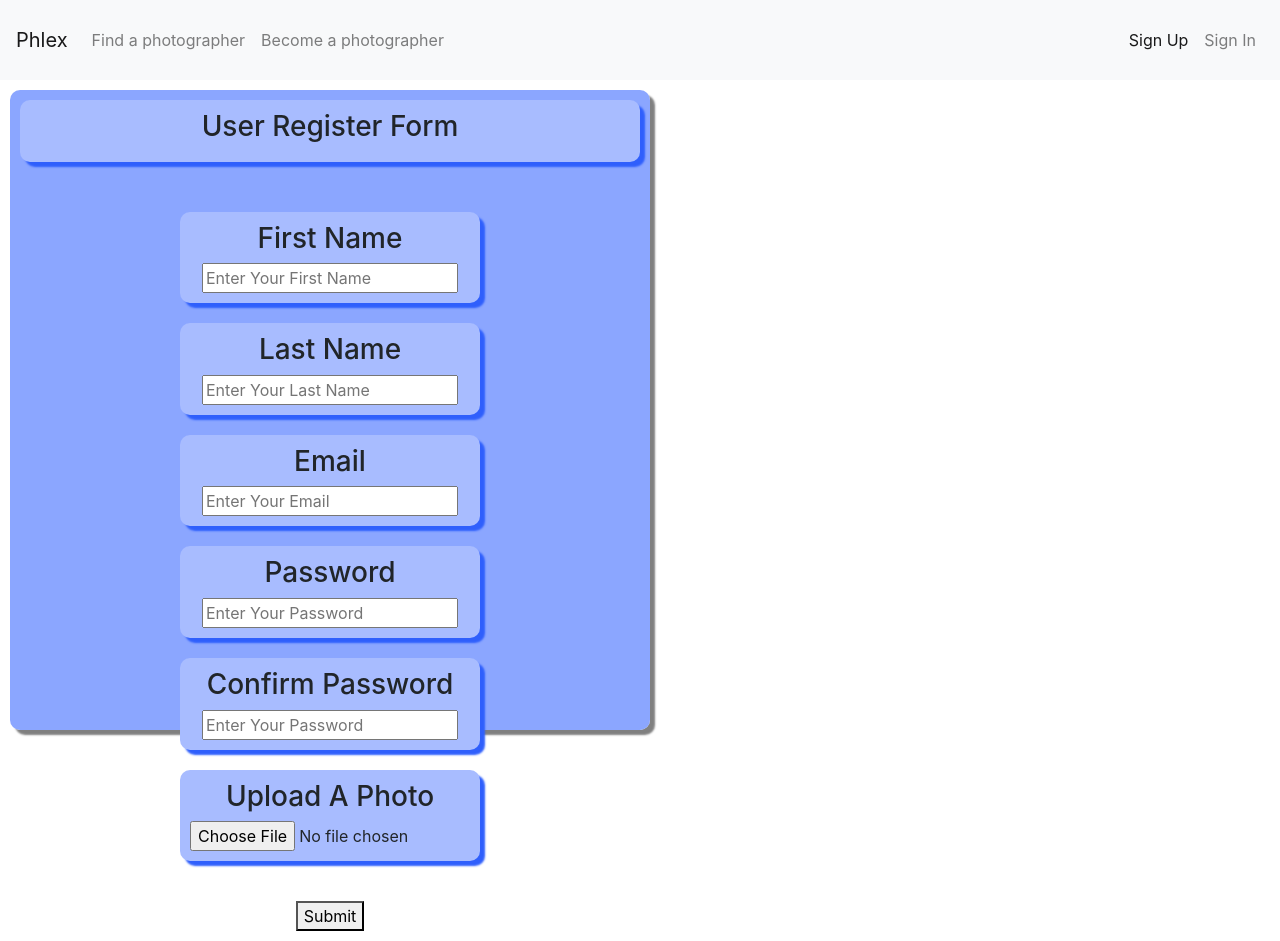
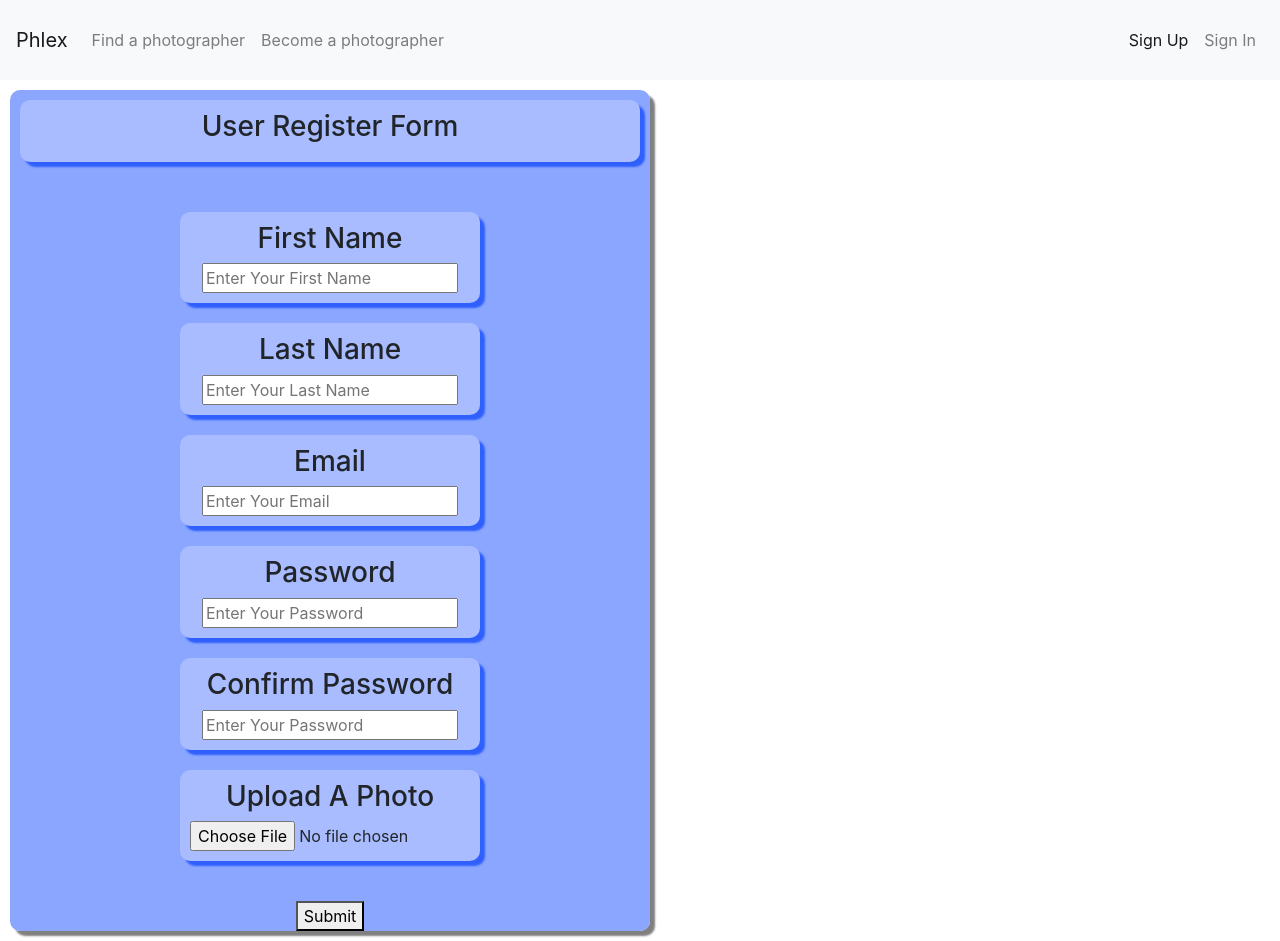
Before and after one commit to Anne-Anq/phlex, a React (Create React App) app in the folder phlex-front-end/: page /register in a window 1280 px wide. Built offline with nearby package versions, Linux system fonts and the light colour scheme.

Commit message:
made some small changes

```diff
--- a/phlex-front-end/src/stylesheets/userSignup.css
+++ b/phlex-front-end/src/stylesheets/userSignup.css
@@ -8,7 +8,6 @@
     align-items: center;
     width: 50vw;
     min-width: 500px;
-    height: 80vh;
     background-color: rgba(127, 157, 255, .9);
     margin: 10px;
     box-shadow:5px 5px 2px gray;
```
Also changed, not shown: phlex-front-end/src/components/UserSignup/UserSignupComp.jsx (+6 -10 lines).
